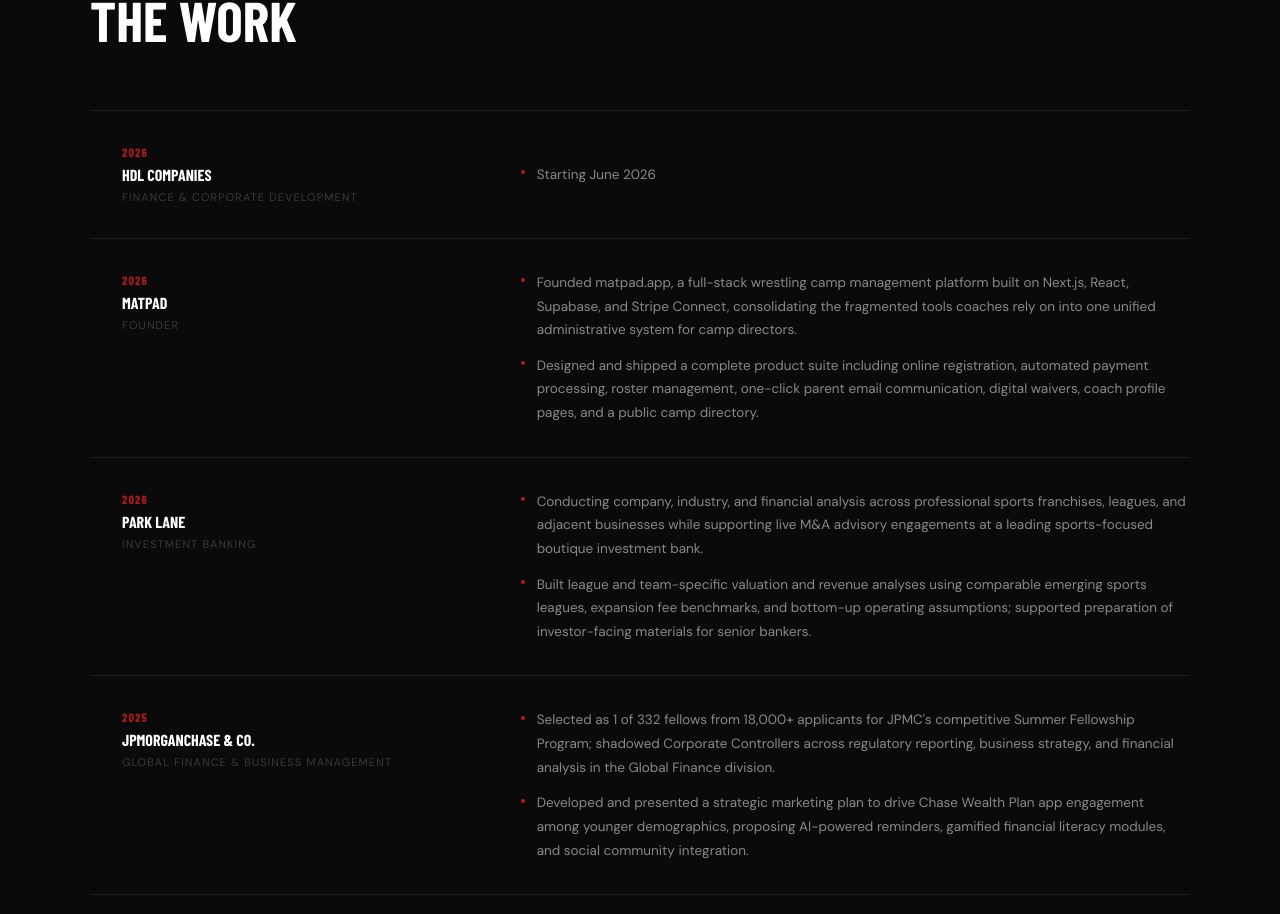
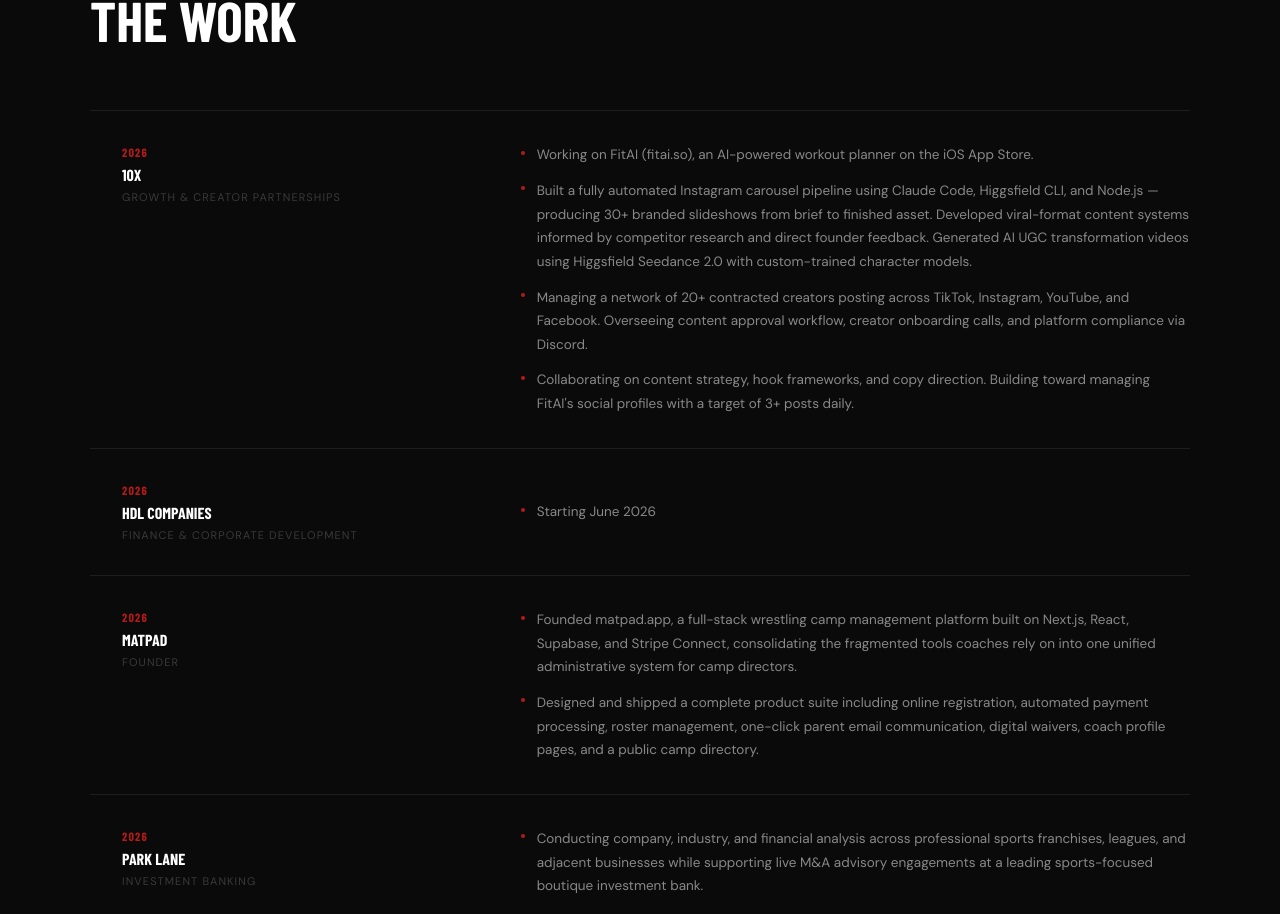
Before and after one commit to ethanqureshi/ethanqureshi-com, a Next.js app: page / in a window 1280 px wide. Shown: the part 1620-2534 px from the top of the page. Built offline with nearby package versions, Linux system fonts and the light colour scheme; a web font is replaced by a local one.

Commit message:
Add 10x experience entry with creator partnerships and FitAI work
Co-Authored-By: WOZCODE <contact@withwoz.com>

```diff
--- a/components/ExperienceSection.tsx
+++ b/components/ExperienceSection.tsx
@@ -6,11 +6,24 @@
 interface ExperienceEntry {
   year: string;
   company: string;
+  companyUrl?: string;
   role: string;
   bullets: string[];
 }
 
 const entries: ExperienceEntry[] = [
+  {
+    year: "2026",
+    company: "10x",
+    companyUrl: "https://www.linkedin.com/company/10x-app",
+    role: "Growth & Creator Partnerships",
+    bullets: [
+      "Working on FitAI (fitai.so), an AI-powered workout planner on the iOS App Store.",
+      "Built a fully automated Instagram carousel pipeline using Claude Code, Higgsfield CLI, and Node.js — producing 30+ branded slideshows from brief to finished asset. Developed viral-format content systems informed by competitor research and direct founder feedback. Generated AI UGC transformation videos using Higgsfield Seedance 2.0 with custom-trained character models.",
+      "Managing a network of 20+ contracted creators posting across TikTok, Instagram, YouTube, and Facebook. Overseeing content approval workflow, creator onboarding calls, and platform compliance via Discord.",
+      "Collaborating on content strategy, hook frameworks, and copy direction. Building toward managing FitAI's social profiles with a target of 3+ posts daily.",
+    ],
+  },
   {
     year: "2026",
     company: "HdL Companies",
@@ -114,7 +127,18 @@
             {entry.year}
           </p>
           <p className="font-display font-black uppercase text-white text-[15px] md:text-[16px] leading-tight mb-1">
-            {entry.company}
+            {entry.companyUrl ? (
+              <a
+                href={entry.companyUrl}
+                target="_blank"
+                rel="noopener noreferrer"
+                className="hover:opacity-70 transition-opacity duration-200"
+              >
+                {entry.company}
+              </a>
+            ) : (
+              entry.company
+            )}
           </p>
           <p
             className="font-body text-[11px] uppercase tracking-[0.1em]"
```
